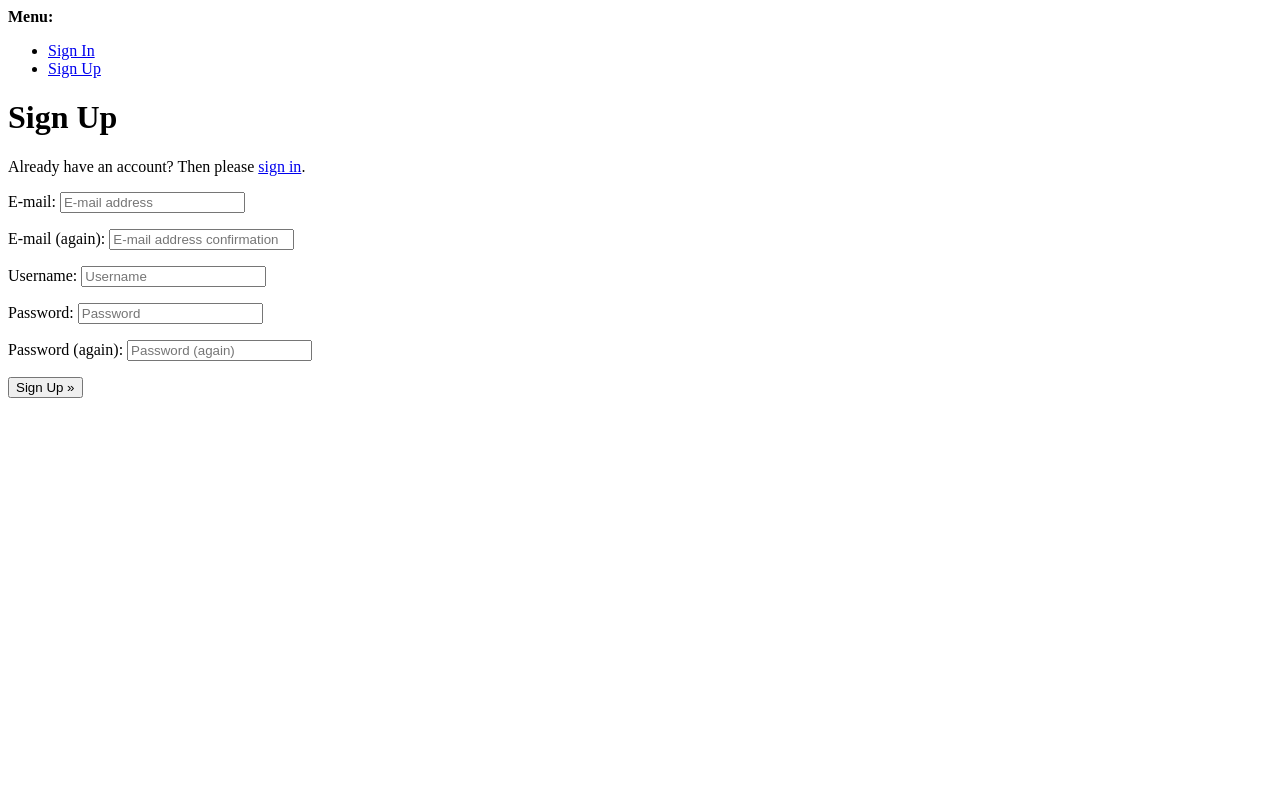
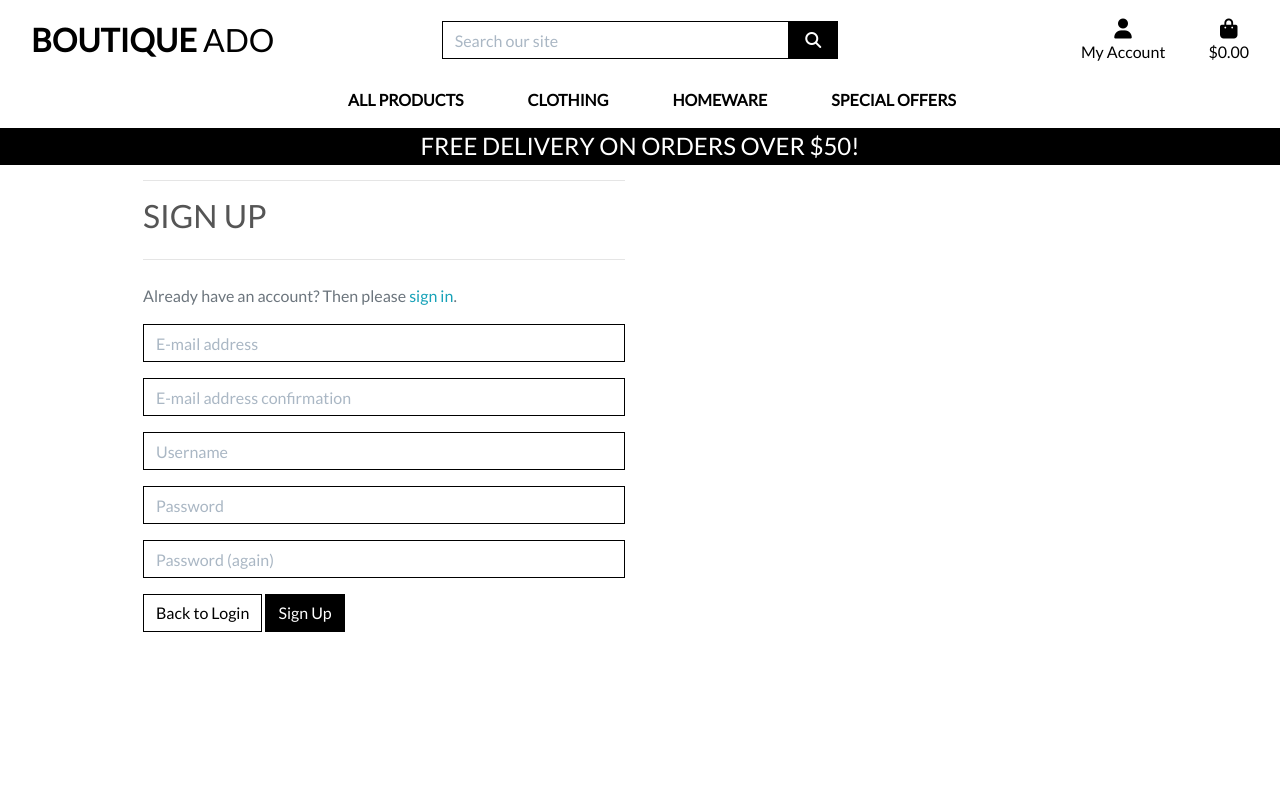
Before and after one commit to petra66orii/boutique-ado, a Django app: page /accounts/signup/ in a window 1280 px wide. Run offline with Django 3.2, Linux system fonts and the light colour scheme; some libraries are stand-ins or nearby versions.

Commit message:
Update allauth templates

```diff
--- a/profiles/templates/profiles/profile.html
+++ b/profiles/templates/profiles/profile.html
@@ -23,4 +23,5 @@
                 <hr>
             </div>
         </div>
+        {{ profile }}
 {% endblock %}
--- a/static/css/base.css
+++ b/static/css/base.css
@@ -102,6 +102,10 @@ a.category-badge > span.badge:hover {
     cursor: pointer;
 }
 
+input[name='q']::placeholder {
+    color: #aab7c4;
+}
+
 /* ------------------------------- bootstrap toasts */
 
 .message-container {
@@ -179,6 +183,60 @@ a.category-badge > span.badge:hover {
   }
 }
 
+/* Allauth form formatting */
+
+.allauth-form-inner-content p {
+    margin-top: 1.5rem; /* mt-4 */
+    color: #6c757d; /* text-secondary */
+}
+
+.allauth-form-inner-content input {
+    border-color: #000;
+    border-radius: 0;
+}
+
+.allauth-form-inner-content label:not([for='id_remember']) {
+    display: none;
+}
+
+.allauth-form-inner-content input::placeholder {
+    color: #aab7c4;
+}
+
+.allauth-form-inner-content button,
+.allauth-form-inner-content input[type='submit'] {
+	/* btn */
+	display: inline-block;
+    font-weight: 400;
+    color: #fff;
+    text-align: center;
+    vertical-align: middle;
+    -webkit-user-select: none;
+    -moz-user-select: none;
+    -ms-user-select: none;
+    user-select: none;
+    background-color: #000;
+    border: 1px solid #000;
+    padding: .375rem .75rem;
+    font-size: 1rem;
+    line-height: 1.5;
+    border-radius: 0;
+
+    /* standard bootstrap btn transitions */
+    transition: color .15s ease-in-out,background-color .15s ease-in-out,border-color .15s ease-in-out,box-shadow .15s ease-in-out;
+}
+
+.allauth-form-inner-content button:hover,
+.allauth-form-inner-content input[type='submit']:hover {
+	color: #fff;
+    background-color: #222;
+    border-color: #222;
+}
+
+.allauth-form-inner-content a {
+	color: #17a2b8; /* text-info */
+}
+
 /* fixed top navbar only on medium and up */
 @media (min-width: 992px) {
     .fixed-top-desktop-only {
--- a/templates/account/account_inactive.html
+++ b/templates/account/account_inactive.html
@@ -4,8 +4,10 @@
 
 {% block head_title %}{% trans "Account Inactive" %}{% endblock %}
 
-{% block content %}
-<h1>{% trans "Account Inactive" %}</h1>
+{% block inner_content %}
+<hr>
+<h2 class="logo-font mb-4">{% trans "Account Inactive" %}</h2>
+<hr>
 
 <p>{% trans "This account is inactive." %}</p>
 {% endblock %}
--- a/templates/account/base.html
+++ b/templates/account/base.html
@@ -1,40 +1,15 @@
-<!DOCTYPE html>
-<html>
-  <head>
-    <title>{% block head_title %}{% endblock %}</title>
-    {% block extra_head %}
-    {% endblock %}
-  </head>
-  <body>
-    {% block body %}
+{% extends "base.html" %}
 
-    {% if messages %}
-    <div>
-      <strong>Messages:</strong>
-      <ul>
-        {% for message in messages %}
-        <li>{{message}}</li>
-        {% endfor %}
-      </ul>
+{% block content %}
+    <div class="container header-container">
+        <div class="overlay"></div>
+        <div class="row">
+            <div class="col-6">
+                <div class="allauth-form-inner-content">
+                    {% block inner_content %}
+                    {% endblock %}
+                </div>
+            </div>
+        </div>
     </div>
-    {% endif %}
-
-    <div>
-      <strong>Menu:</strong>
-      <ul>
-        {% if user.is_authenticated %}
-        <li><a href="{% url 'account_email' %}">Change E-mail</a></li>
-        <li><a href="{% url 'account_logout' %}">Sign Out</a></li>
-        {% else %}
-        <li><a href="{% url 'account_login' %}">Sign In</a></li>
-        <li><a href="{% url 'account_signup' %}">Sign Up</a></li>
-        {% endif %}
-      </ul>
-    </div>
-    {% block content %}
-    {% endblock %}
-    {% endblock %}
-    {% block extra_body %}
-    {% endblock %}
-  </body>
-</html>
+{% endblock %}
--- a/templates/account/email_confirm.html
+++ b/templates/account/email_confirm.html
@@ -6,8 +6,10 @@
 {% block head_title %}{% trans "Confirm E-mail Address" %}{% endblock %}
 
 
-{% block content %}
-<h1>{% trans "Confirm E-mail Address" %}</h1>
+{% block inner_content %}
+<hr>
+<h2 class="logo-font mb-4">{% trans "Confirm E-mail Address" %}</h2>
+<hr>
 
 {% if confirmation %}
 
--- a/templates/account/password_reset_from_key_done.html
+++ b/templates/account/password_reset_from_key_done.html
@@ -3,7 +3,9 @@
 {% load i18n %}
 {% block head_title %}{% trans "Change Password" %}{% endblock %}
 
-{% block content %}
-    <h1>{% trans "Change Password" %}</h1>
+{% block inner_content %}
+    <hr>
+    <h2 class="logo-font mb-4">{% trans "Change Password" %}</h2>
+    <hr>
     <p>{% trans 'Your password is now changed.' %}</p>
 {% endblock %}
--- a/templates/account/signup.html
+++ b/templates/account/signup.html
@@ -4,18 +4,21 @@
 
 {% block head_title %}{% trans "Signup" %}{% endblock %}
 
-{% block content %}
-<h1>{% trans "Sign Up" %}</h1>
+{% block inner_content %}
+<hr>
+<h2 class="logo-font mb-4">{% trans "Sign Up" %}</h2>
+<hr>
 
 <p>{% blocktrans %}Already have an account? Then please <a href="{{ login_url }}">sign in</a>.{% endblocktrans %}</p>
 
 <form class="signup" id="signup_form" method="post" action="{% url 'account_signup' %}">
   {% csrf_token %}
-  {{ form.as_p }}
+  {{ form|crispy }}
   {% if redirect_field_value %}
   <input type="hidden" name="{{ redirect_field_name }}" value="{{ redirect_field_value }}" />
   {% endif %}
-  <button type="submit">{% trans "Sign Up" %} &raquo;</button>
+  <a class="btn btn-outline-black rounded-0" href="{% url 'account_login' %}">Back to Login</a>
+  <button type="submit">{% trans "Sign Up" %}</button>
 </form>
 
 {% endblock %}
--- a/templates/account/signup_closed.html
+++ b/templates/account/signup_closed.html
@@ -4,8 +4,10 @@
 
 {% block head_title %}{% trans "Sign Up Closed" %}{% endblock %}
 
-{% block content %}
-<h1>{% trans "Sign Up Closed" %}</h1>
+{% block inner_content %}
+<hr>
+<h2 class="logo-font mb-4">{% trans "Sign Up Closed" %}</h2>
+<hr>
 
 <p>{% trans "We are sorry, but the sign up is currently closed." %}</p>
 {% endblock %}
--- a/templates/base.html
+++ b/templates/base.html
@@ -72,7 +72,7 @@
                                 {% if request.user.is_superuser %}
                                     <a href="" class="dropdown-item">Product Management</a>
                                 {% endif %}
-                                <a href="" class="dropdown-item">My Profile</a>
+                                <a href="{% url 'profile' %}" class="dropdown-item">My Profile</a>
                                 <a href="{% url 'account_logout' %}" class="dropdown-item">Logout</a>
                             {% else %}
                                 <a href="{% url 'account_signup' %}" class="dropdown-item">Register</a>
```
Also changed, not shown: profiles/views.py (+7 -2 lines), templates/account/email.html (+12 -71 lines), templates/account/login.html (+9 -4 lines), templates/account/logout.html (+5 -3 lines), templates/account/password_change.html (+6 -4 lines), templates/account/password_reset.html (+6 -3 lines), templates/account/password_reset_done.html (+5 -3 lines), templates/account/password_reset_from_key.html (+14 -7 lines), templates/account/password_set.html (+5 -3 lines), templates/account/verification_sent.html (+5 -3 lines), templates/account/verified_email_required.html (+5 -3 lines).
